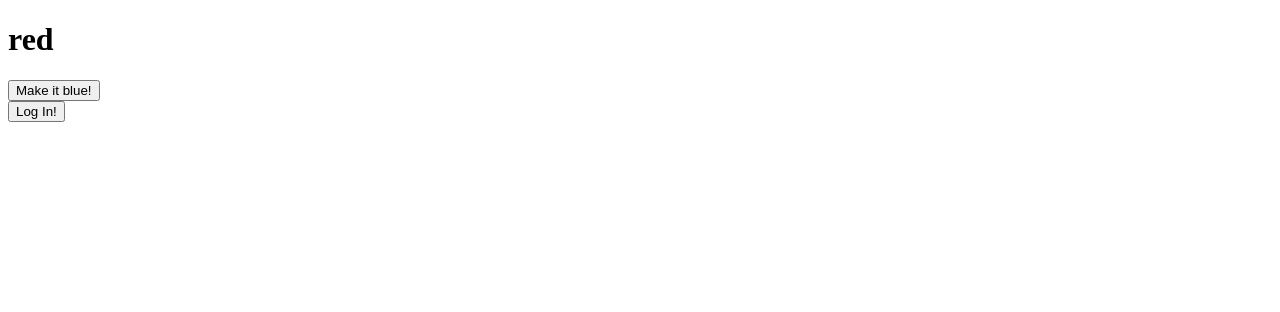
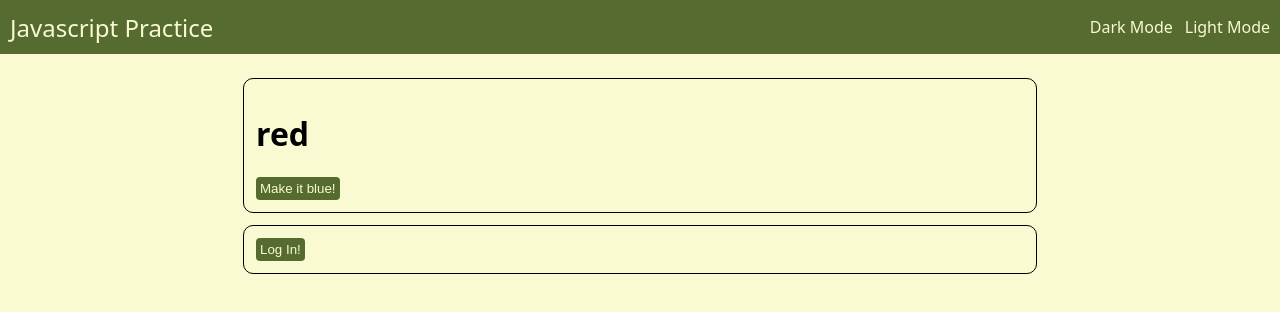
Before and after one commit to bstine06/sandbox-js, a plain HTML site: page index.html in a window 1280 px wide. Drawn offline with Linux system fonts and the light colour scheme.

Commit message:
Style index and add header and organizational divs

```diff
--- a/index.html
+++ b/index.html
@@ -8,6 +8,17 @@
     <title>Beginner javascript practice</title>
 </head>
 <body>
+    <div class="header">
+      <div class="header-title">
+        Javascript Practice
+      </div>
+      <div class="header-links">
+        <ul>
+          <li>Dark Mode</li>
+          <li>Light Mode</li>
+        </ul>
+      </div>
+    </div>
     <div class="body-content">
       <div class="showcase">
         <h1 id="myH1">red</h1>
--- a/style.css
+++ b/style.css
@@ -0,0 +1,56 @@
+body {
+    font-family: system-ui, -apple-system, BlinkMacSystemFont, 'Segoe UI', Roboto, Oxygen, Ubuntu, Cantarell, 'Open Sans', 'Helvetica Neue', sans-serif;
+    margin:0;
+    background-color: lightgoldenrodyellow;
+}
+
+.header {
+    display: flex;
+    justify-content: space-between;
+    align-items: CENTER;
+    background-color: darkolivegreen;
+    color: lightgoldenrodyellow;
+    padding: 0 10px;
+}
+
+.header-title {
+    font-size: 24px;
+}
+
+ul {
+    list-style:none;
+    display: flex;
+    gap: 12px;
+}
+
+.body-content {
+    margin-top: 24px;
+    display: flex;
+    flex-direction: column;
+    gap: 12px;
+    align-items: center;
+}
+
+.showcase {
+    border-color: darkolivegreen;
+    border: 1px solid;
+    border-radius: 10px;
+    width: 60%;
+    display: flex;
+    padding: 12px;
+    flex-direction: column;
+    justify-content: center;
+    align-items: flex-start;
+}
+
+button {
+    border: none;
+    border-radius: 4px;
+    padding: 4px;
+    background-color: darkolivegreen;
+    color: lightgoldenrodyellow;
+}
+
+button:hover {
+    background-color: #82a448;
+}
```
